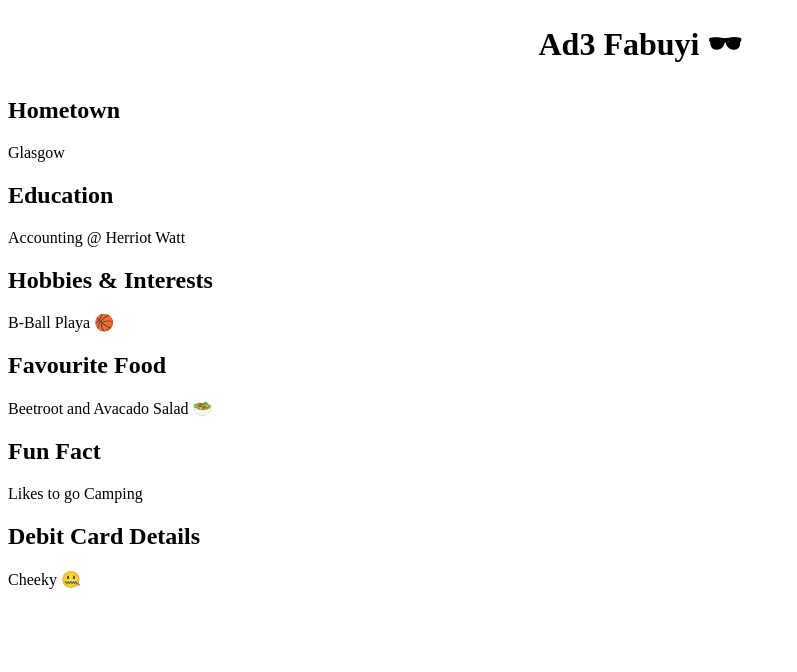
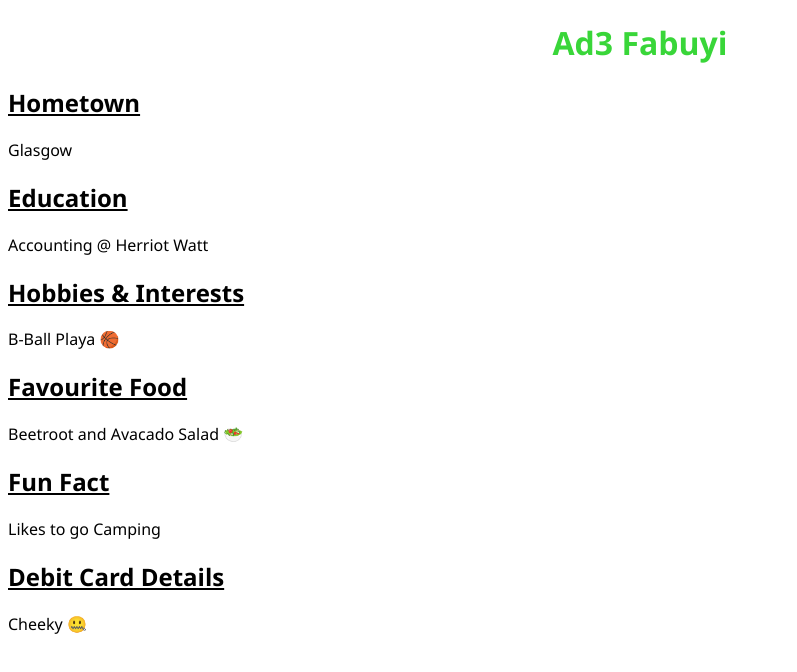
Before and after one commit to duncan0801/boolean-uk-first-collab, a website: page index.html in a window 1280 px wide. Shown: the whole page, without its empty margins (0-797 px from the left). Drawn offline with Linux system fonts and the light colour scheme.

Commit message:
Underline headings

```diff
--- a/index.html
+++ b/index.html
@@ -5,14 +5,23 @@
     <meta name="viewport" content="width=device-width, initial-scale=1.0" />
     <meta http-equiv="X-UA-Compatible" content="ie=edge" />
     <style>
+      body {
+        font-family: "Segoe UI", Tahoma, Geneva, Verdana, sans-serif;
+      }
+
       h1 {
         text-align: center;
+        color: rgb(57, 214, 57);
+      }
+
+      .sectionTitle {
+        text-decoration: underline;
       }
     </style>
     <title>About Ade</title>
   </head>
   <body>
-    <h1><b>Ad3 Fabuyi 🕶 </b></h1>
+    <h1><b>Ad3 Fabuyi</b></h1>
 
     <div>
       <h2 class="sectionTitle" id="hometown">Hometown</h2>
```
